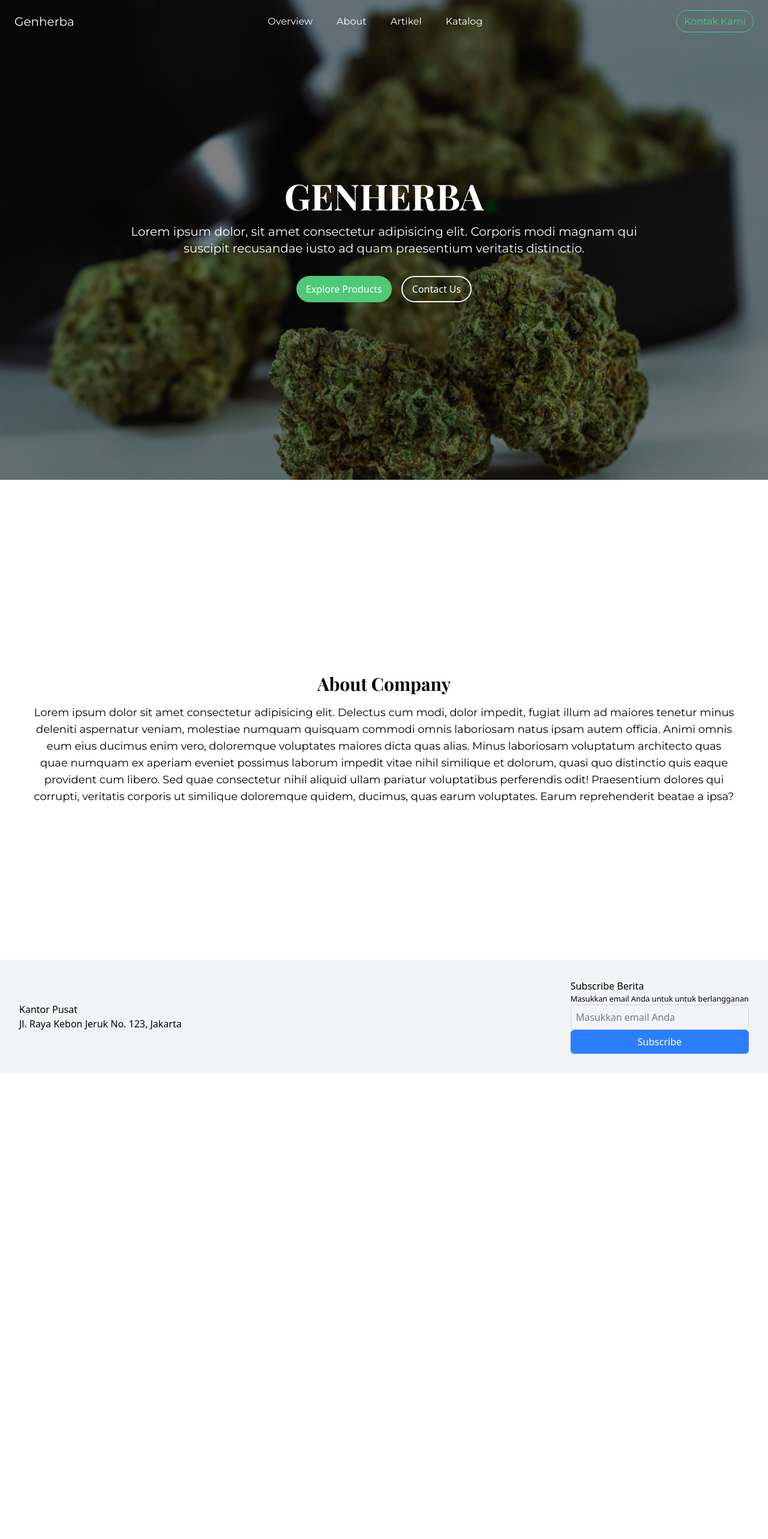
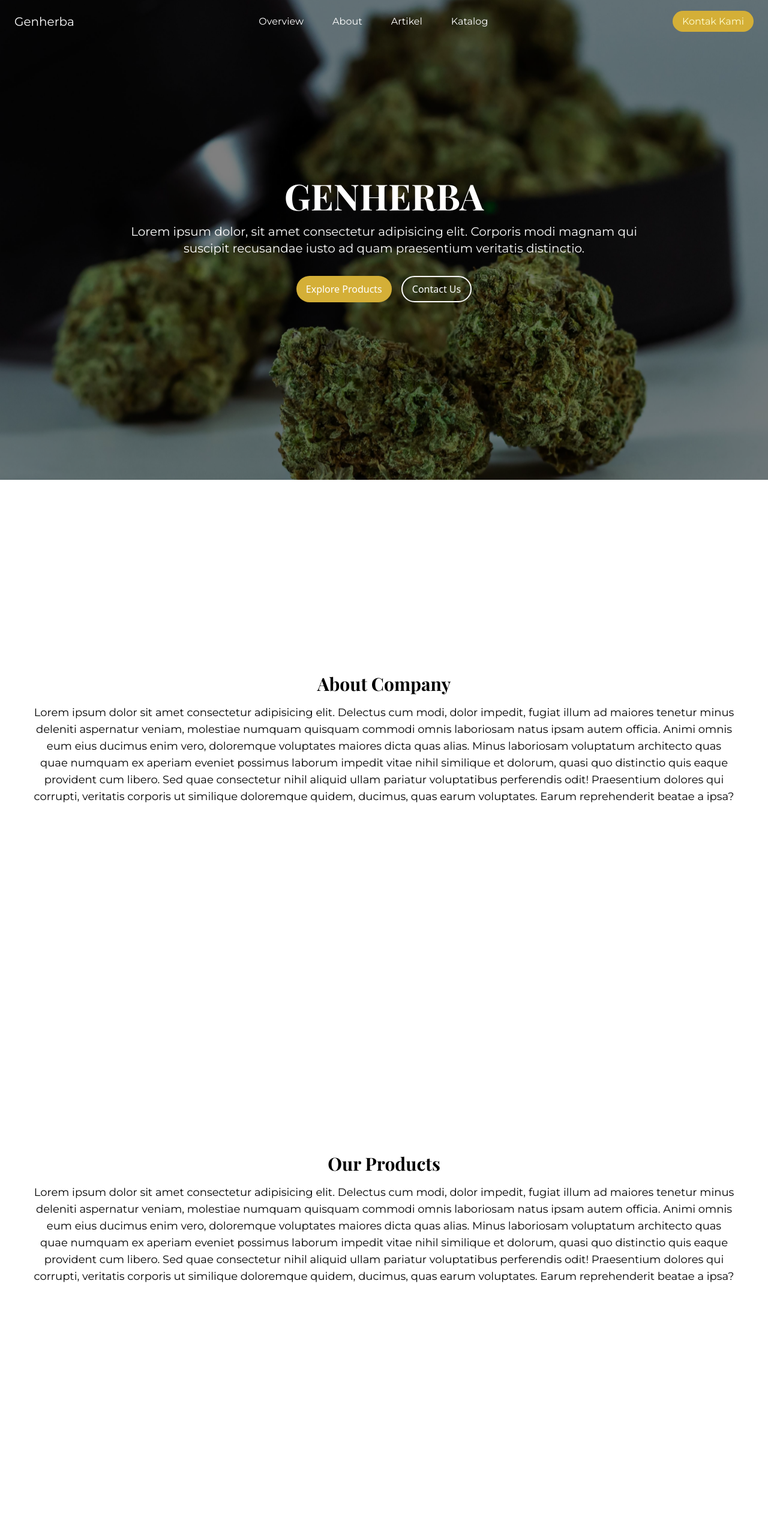
Before and after one commit to alvizdiana/berrybeaute, a Next.js app: page / in a window 1280 px wide. Shown: the top 2566 px of the page at 60% size. Before the commit the page ends 1789 px from the top, so only its background shows below. Built offline with nearby package versions, Linux system fonts and the light colour scheme; a web font is replaced by a local one.

Commit message:
update navbar & footer

```diff
--- a/app/about/page.tsx
+++ b/app/about/page.tsx
@@ -0,0 +1,14 @@
+export default function About() {
+    return (
+        <div>
+            <section className="relative h-screen w-full flex items-center justify-center overflow-hidden">
+                <div className="text-center text-black px-14 mt-16">
+                <h2 className="text-3xl font-bold mb-4 font-playfair">About Company</h2>
+                <p className="text-lg font-montserrat">
+                    Lorem ipsum dolor sit amet consectetur adipisicing elit. Delectus cum modi, dolor impedit, fugiat illum ad maiores tenetur minus deleniti aspernatur veniam, molestiae numquam quisquam commodi omnis laboriosam natus ipsam autem officia. Animi omnis eum eius ducimus enim vero, doloremque voluptates maiores dicta quas alias. Minus laboriosam voluptatum architecto quas quae numquam ex aperiam eveniet possimus laborum impedit vitae nihil similique et dolorum, quasi quo distinctio quis eaque provident cum libero. Sed quae consectetur nihil aliquid ullam pariatur voluptatibus perferendis odit! Praesentium dolores qui corrupti, veritatis corporis ut similique doloremque quidem, ducimus, quas earum voluptates. Earum reprehenderit beatae a ipsa?
+                </p>
+                </div>
+            </section>
+        </div>
+    );
+}
--- a/app/globals.css
+++ b/app/globals.css
@@ -3,7 +3,8 @@
 
 @theme {
     --primary-color:#50C878;
-    --secondary-color:#FFD700;
+    --secondary-color:#D4AF37;
+    --additional-color:#FFFDD0;
 
     --font-playfair: 'Playfair Display', serif;
     --font-montserrat: 'Montserrat', sans-serif;
--- a/app/page.tsx
+++ b/app/page.tsx
@@ -44,10 +44,10 @@ export default function Home() {
             Lorem ipsum dolor, sit amet consectetur adipisicing elit. Corporis modi magnam qui suscipit recusandae iusto ad quam praesentium veritatis distinctio.
           </p>
           <div className="flex justify-center gap-4">
-            <button className="bg-[#50C878] hover:bg-[#3ea862] text-white py-2 px-4 rounded-full transition duration-300">
+            <button className="bg-(--secondary-color) hover:bg-(--additional-color) text-white hover:text-(--secondary-color) py-2 px-4 rounded-full transition duration-300">
               Explore Products
             </button>
-            <button className="border-2 border-white text-white hover:bg-white hover:text-black py-2 px-4 rounded-full transition duration-300">
+            <button className="border-2 border-white text-white hover:bg-(--secondary-color) hover:text-(--additional-color) hover:border-(--secondary-color) py-2 px-4 rounded-full transition duration-300">
               Contact Us
             </button>
           </div>
@@ -62,6 +62,24 @@ export default function Home() {
           </p>
         </div>
       </section>
+      <section className="relative h-screen w-full flex items-center justify-center overflow-hidden">
+        {/* Products Section */}
+        <div className="text-center text-black px-14 mt-16">
+          <h2 className="text-3xl font-bold mb-4 font-playfair">Our Products</h2>
+          <p className="text-lg font-montserrat">
+            Lorem ipsum dolor sit amet consectetur adipisicing elit. Delectus cum modi, dolor impedit, fugiat illum ad maiores tenetur minus deleniti aspernatur veniam, molestiae numquam quisquam commodi omnis laboriosam natus ipsam autem officia. Animi omnis eum eius ducimus enim vero, doloremque voluptates maiores dicta quas alias. Minus laboriosam voluptatum architecto quas quae numquam ex aperiam eveniet possimus laborum impedit vitae nihil similique et dolorum, quasi quo distinctio quis eaque provident cum libero. Sed quae consectetur nihil aliquid ullam pariatur voluptatibus perferendis odit! Praesentium dolores qui corrupti, veritatis corporis ut similique doloremque quidem, ducimus, quas earum voluptates. Earum reprehenderit beatae a ipsa?
+          </p>
+        </div>
+      </section>
+      <section className="relative h-screen w-full flex items-center justify-center overflow-hidden">
+        {/* News Section */}
+        <div className="text-center text-black px-14 mt-16">
+          <h2 className="text-3xl font-bold mb-4 font-playfair">Latest News</h2>
+          <p className="text-lg font-montserrat">
+            Lorem ipsum dolor sit amet consectetur adipisicing elit. Delectus cum modi, dolor impedit, fugiat illum ad maiores tenetur minus deleniti aspernatur veniam, molestiae numquam quisquam commodi omnis laboriosam natus ipsam autem officia. Animi omnis eum eius ducimus enim vero, doloremque voluptates maiores dicta quas alias. Minus laboriosam voluptatum architecto quas quae numquam ex aperiam eveniet possimus laborum impedit vitae nihil similique et dolorum, quasi quo distinctio quis eaque provident cum libero. Sed quae consectetur nihil aliquid ullam pariatur voluptatibus perferendis odit! Praesentium dolores qui corrupti, veritatis corporis ut similique doloremque quidem, ducimus, quas earum voluptates. Earum reprehenderit beatae a ipsa?
+          </p>
+        </div>
+      </section>
     </div>
   );
 }
--- a/components/footer.tsx
+++ b/components/footer.tsx
@@ -1,11 +1,17 @@
 export default function Footer(){
     return(
-        <footer className="p-4 flex justify-between items-center bg-gray-100">
-            <div className="p-4 ">
-                <h4>Kantor Pusat</h4>
-                <h5>Jl. Raya Kebon Jeruk No. 123, Jakarta</h5>
+        <footer className="px-4 py-10 flex justify-between items-center bg-(--primary-color) text-white">
+            <div className="px-8 font-montserrat">
+                <h4 className="font-bold text-2xl">Kantor Pusat</h4>
+                <h5 className="font-semibold text-base">Jl. Raya Kebon Jeruk No. 123, Jakarta</h5>
+                <h4 className="font-bold text-2xl">Kunjungi Toko Online Kami</h4>
+                <div className="flex space-x-4 mt-2">
+                    <a href="https://www.tokopedia.com/genherba" target="_blank" rel="noopener noreferrer" className="text-blue-500 hover:underline">Tokopedia</a>
+                    <a href="https://www.shopee.co.id/genherba" target="_blank" rel="noopener noreferrer" className="text-blue-500 hover:underline">Shopee</a>
+                    <a href="https://www.lazada.co.id/genherba" target="_blank" rel="noopener noreferrer" className="text-blue-500 hover:underline">Lazada</a>
+                </div>
             </div>
-            <div className="p-4 flex flex-col">
+            <div className="px-8 flex flex-col gap-3">
                 <h4>Subscribe Berita</h4>
                 <small>Masukkan email Anda untuk untuk berlangganan</small>
                 <input type="email" placeholder="Masukkan email Anda" className="p-2 border border-gray-300 rounded-md"/>
--- a/components/navbar.tsx
+++ b/components/navbar.tsx
@@ -22,19 +22,19 @@ export default function Navbar() {
   return (
     <nav className={`py-4 px-6 flex justify-between items-center fixed top-0 left-0 w-full z-50 transition-all duration-300 ${
         isScrolled
-          ? "bg-black/40 backdrop-blur-md shadow-md"
+          ? "bg-(--primary-color)/70 backdrop-blur-md shadow-md"
           : "bg-transparent"
       }`}
       >
       <div className="font-montserrat text-xl text-white">Genherba</div>
       <div className="flex space-x-4 font-montserrat">
-        <a href="/" className="rounded-full text-white hover:bg-(--primary-color) hover:rounded-full hover:text-white px-3 py-2 transition-colors duration-300">Overview</a>
-        <a href="/about" className="rounded-full text-white hover:bg-(--primary-color) hover:rounded-full hover:text-white px-3 py-2 transition-colors duration-300">About</a>
-        <a href="/artikel" className="rounded-full text-white hover:bg-(--primary-color) hover:rounded-full hover:text-white px-3 py-2 transition-colors duration-300">Artikel</a>
-        <a href="/katalog" className="rounded-full text-white hover:bg-(--primary-color) hover:rounded-full hover:text-white px-3 py-2 transition-colors duration-300">Katalog</a>
+        <a href="/" className="rounded-full text-white hover:underline hover:underline-offset-2 px-4 py-2 transition-colors duration-300">Overview</a>
+        <a href="/about" className="rounded-full text-white hover:underline hover:underline-offset-2 px-4 py-2 transition-colors duration-300">About</a>
+        <a href="/artikel" className="rounded-full text-white hover:underline hover:underline-offset-2 px-4 py-2 transition-colors duration-300">Artikel</a>
+        <a href="/katalog" className="rounded-full text-white hover:underline hover:underline-offset-2 px-4 py-2 transition-colors duration-300">Katalog</a>
       </div>
       <div className="font-montserrat">
-        <a href="/contact" className="bg-transparent border border-(--primary-color) text-(--primary-color) hover:bg-(--primary-color) hover:text-white px-3 py-2 rounded-full transition-colors duration-300">Kontak Kami</a>
+        <a href="/contact" className="bg-(--secondary-color) text-(--additional-color) hover:bg-(--additional-color) hover:text-(--secondary-color) px-4 py-2 rounded-full transition-colors duration-300">Kontak Kami</a>
       </div>
     </nav>
   )
```
